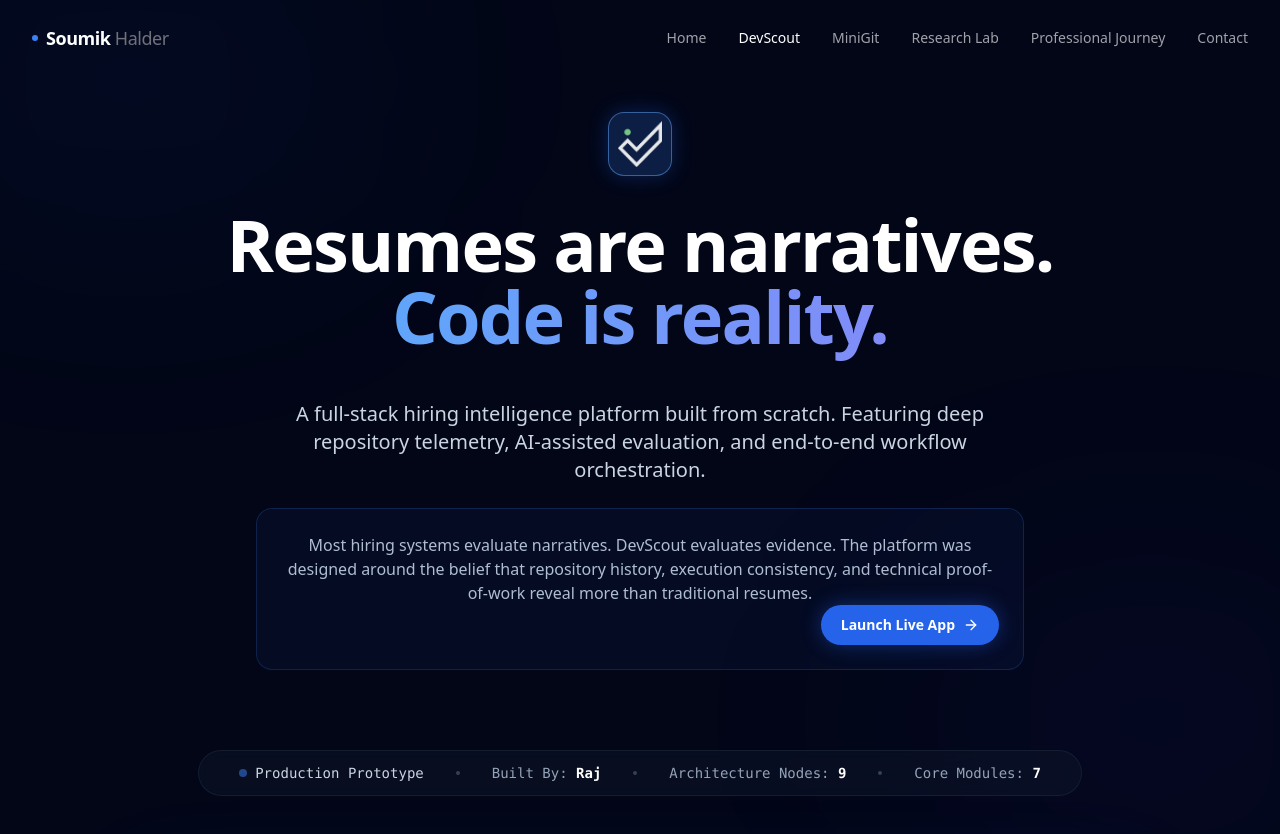
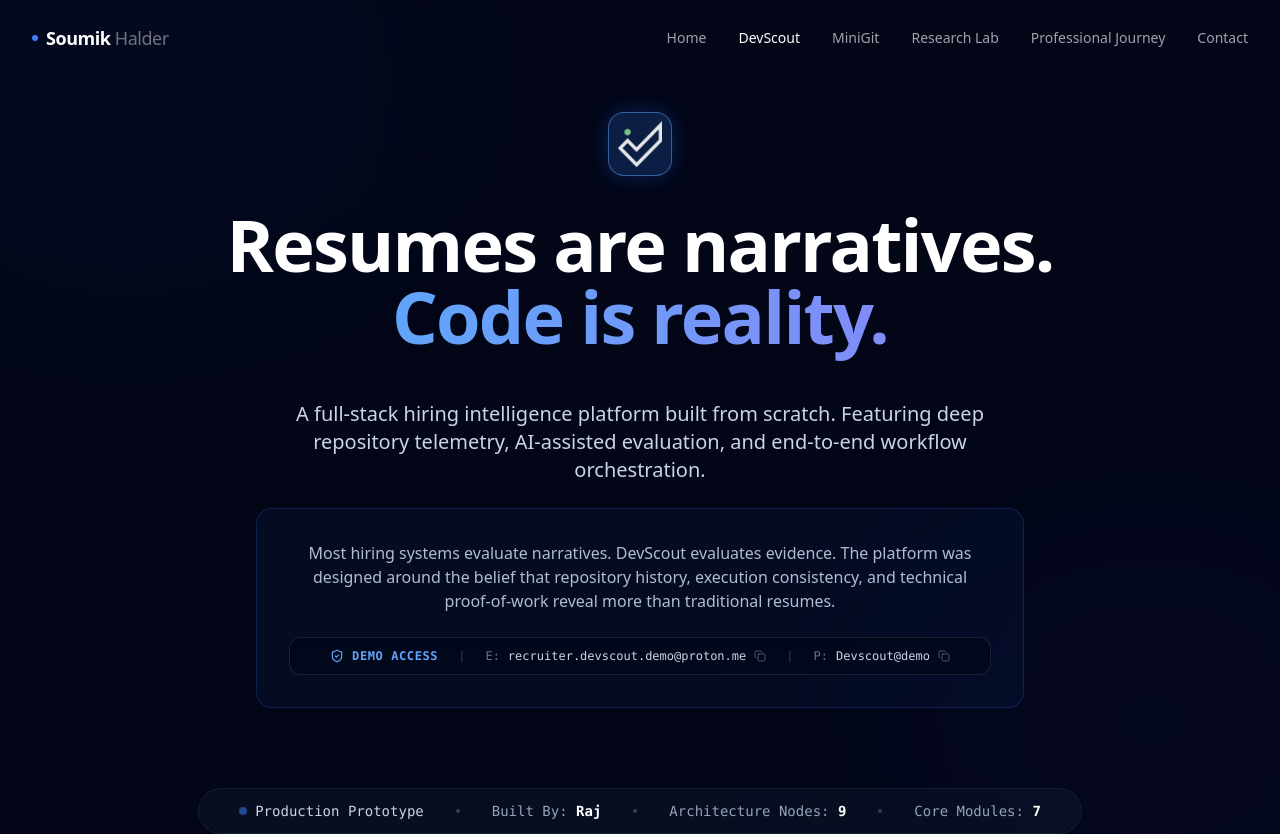
Before and after one commit to MrV3nomous/soumikhalder, a React (Vite) app: page /devscout in a window 1280 px wide. Shown: the top 834 px of the page. Built offline with nearby package versions, Linux system fonts and the light colour scheme.

Commit message:
Additiion of test credentials.

```diff
--- a/src/pages/DevScout.jsx
+++ b/src/pages/DevScout.jsx
@@ -1,6 +1,6 @@
 import { useState, useEffect } from 'react';
 import { Link } from 'react-router-dom';
-import {
+import { Copy, Check,
   ArrowLeft, X, ZoomIn, Hand, ChevronLeft, ChevronRight,
   Fingerprint, PlayCircle, LayoutGrid, Database, Terminal,
   LayoutDashboard, Swords, Radar, Sliders, Ticket, ShieldCheck,
@@ -58,7 +58,13 @@ export default function DevScout() {
     if (n.includes('auth')) return <ShieldCheck size={16} className="text-blue-500 shrink-0" />;
     return <FileCode2 size={16} className="text-blue-500 shrink-0" />;
   };
+  const [copiedItem, setCopiedItem] = useState(null);
 
+  const handleCopy = (text, type) => {
+    navigator.clipboard.writeText(text);
+    setCopiedItem(type);
+    setTimeout(() => setCopiedItem(null), 2000);
+  };
   return (
     <div className="w-full flex flex-col text-slate-200 font-sans selection:bg-blue-500/30 overflow-x-hidden relative animate-in fade-in duration-700">
 
@@ -83,23 +89,39 @@ export default function DevScout() {
             <p className="text-lg md:text-xl text-slate-300 font-light leading-relaxed">
               A full-stack hiring intelligence platform built from scratch. Featuring deep repository telemetry, AI-assisted evaluation, and end-to-end workflow orchestration.
             </p>
-            <div className="bg-blue-900/10 border border-blue-500/20 p-6 rounded-2xl">
+            <div className="bg-blue-900/10 border border-blue-500/20 p-6 md:p-8 rounded-2xl flex flex-col gap-6">
               <p className="text-sm md:text-base text-blue-100/80 leading-relaxed font-medium">
                 Most hiring systems evaluate narratives. DevScout evaluates evidence. The platform was designed around the belief that repository history, execution consistency, and technical proof-of-work reveal more than traditional resumes.
               </p>
-        <div className="w-full flex justify-end">
 
-          {data.liveUrl && (
-            <a
-              href={data.liveUrl}
-              target="_blank"
-              rel="noreferrer"
-              className="flex items-center gap-2 px-5 py-2.5 bg-blue-600 hover:bg-blue-500 rounded-full text-sm font-bold text-white transition-all shadow-[0_0_20px_rgba(37,99,235,0.4)] hover:scale-105"
-            >
-              Launch Live App <ArrowRight size={16} />
-            </a>
-          )}
-        </div>
+              {data.liveUrl && (
+                <div className="flex flex-col sm:flex-row items-center justify-center gap-3 md:gap-5 px-4 py-2.5 bg-slate-950/50 border border-slate-800/80 rounded-xl text-xs font-mono shadow-inner w-full lg:w-auto">
+                  <span className="flex items-center gap-2 text-blue-400 font-bold uppercase tracking-wider shrink-0">
+                    <ShieldCheck size={14} /> Demo Access
+                  </span>
+                  <span className="hidden sm:block text-slate-700">|</span>
+
+                  <button
+                    onClick={() => handleCopy('recruiter.devscout.demo@proton.me', 'hero-email')}
+                    className="flex items-center gap-2 text-slate-300 hover:text-white transition-colors group cursor-pointer"
+                    title="Click to copy email"
+                  >
+                    <span className="text-slate-500">E:</span>recruiter.devscout.demo@proton.me
+                    {copiedItem === 'hero-email' ? <Check size={12} className="text-emerald-400" /> : <Copy size={12} className="text-slate-600 group-hover:text-blue-400 transition-colors" />}
+                  </button>
+
+                  <span className="hidden sm:block text-slate-700">|</span>
+
+                  <button
+                    onClick={() => handleCopy('Devscout@demo', 'hero-password')}
+                    className="flex items-center gap-2 text-slate-300 hover:text-white transition-colors group cursor-pointer"
+                    title="Click to copy password"
+                  >
+                    <span className="text-slate-500">P:</span>Devscout@demo
+                    {copiedItem === 'hero-password' ? <Check size={12} className="text-emerald-400" /> : <Copy size={12} className="text-slate-600 group-hover:text-blue-400 transition-colors" />}
+                  </button>
+                </div>
+              )}
             </div>
           </div>
         </section>
@@ -149,7 +171,7 @@ export default function DevScout() {
               {[
                 { name: 'React', icon: FileCode2 }, { name: 'Tailwind', icon: LayoutGrid }, { name: 'Framer', icon: Activity },
                 { name: 'Supabase', icon: Database }, { name: 'PostgreSQL', icon: Server }, { name: 'Edge Functions', icon: Terminal },
-                { name: 'Google Gemini', icon: Cpu }, { name: 'GoTrue Auth', icon: ShieldCheck }, { name: 'Stripe Billing', icon: Ticket }
+                { name: 'GROQ API', icon: Cpu }, { name: 'GoTrue Auth', icon: ShieldCheck }, { name: 'Stripe Billing', icon: Ticket }
               ].map((tech) => (
                 <div key={tech.name} className="flex flex-col items-center justify-center gap-2 p-3 bg-slate-950/50 rounded-xl border border-slate-800/50 hover:border-blue-500/30 transition-colors text-center">
                   <tech.icon size={20} className="text-slate-400" />
@@ -405,20 +427,50 @@ export default function DevScout() {
 
           <div className="w-full max-w-md h-[1px] bg-slate-800 z-10 my-2"></div>
 
-          <div className="flex flex-col items-center z-10">
-            <p className="text-xl md:text-2xl font-light text-white mb-6">
+          <div className="flex flex-col items-center z-10 w-full mt-4">
+            <p className="text-xl md:text-2xl font-light text-white mb-8">
               Interested in discussing architecture, engineering decisions, or implementation details?
             </p>
-            <div className="flex flex-wrap gap-4 justify-center">
+
+            <div className="flex flex-wrap gap-4 justify-center mb-6">
               {data.liveUrl && (
-                <a href={data.liveUrl} target="_blank" rel="noreferrer" className="px-8 py-3 bg-blue-600 hover:bg-blue-500 text-white font-bold rounded-full transition-colors shadow-[0_0_20px_rgba(37,99,235,0.4)]">
+                <a href={data.liveUrl} target="_blank" rel="noreferrer" className="px-8 py-3 bg-blue-600 hover:bg-blue-500 text-white font-bold rounded-full transition-colors shadow-[0_0_20px_rgba(37,99,235,0.4)] hover:scale-105">
                   Explore App Live
                 </a>
               )}
-              <a href="mailto:soumikhlder@gmail.com" className="px-8 py-3 bg-slate-800 border border-slate-700 hover:bg-slate-700 text-white font-bold rounded-full transition-colors shadow-lg">
+              <a href="mailto:soumikhlder@gmail.com" className="px-8 py-3 bg-slate-800 border border-slate-700 hover:bg-slate-700 text-white font-bold rounded-full transition-colors shadow-lg hover:scale-105">
                 Let's Talk
               </a>
             </div>
+
+            {data.liveUrl && (
+              <div className="flex flex-col sm:flex-row items-center gap-3 md:gap-5 px-4 py-2.5 bg-slate-950/50 border border-slate-800/80 rounded-xl text-xs font-mono shadow-inner w-full lg:w-auto">
+                  <span className="flex items-center gap-2 text-blue-400 font-bold uppercase tracking-wider shrink-0">
+                    <ShieldCheck size={14} /> Demo Access
+                  </span>
+                  <span className="hidden sm:block text-slate-700">|</span>
+
+                  <button
+                    onClick={() => handleCopy('recruiter.devscout.demo@proton.me', 'hero-email')}
+                    className="flex items-center gap-2 text-slate-300 hover:text-white transition-colors group cursor-pointer"
+                    title="Click to copy email"
+                  >
+                    <span className="text-slate-500">E:</span>recruiter.devscout.demo@proton.me
+                    {copiedItem === 'hero-email' ? <Check size={12} className="text-emerald-400" /> : <Copy size={12} className="text-slate-600 group-hover:text-blue-400 transition-colors" />}
+                  </button>
+
+                  <span className="hidden sm:block text-slate-700">|</span>
+
+                  <button
+                    onClick={() => handleCopy('Devscout@demo', 'hero-password')}
+                    className="flex items-center gap-2 text-slate-300 hover:text-white transition-colors group cursor-pointer"
+                    title="Click to copy password"
+                  >
+                    <span className="text-slate-500">P:</span>Devscout@demo
+                    {copiedItem === 'hero-password' ? <Check size={12} className="text-emerald-400" /> : <Copy size={12} className="text-slate-600 group-hover:text-blue-400 transition-colors" />}
+                  </button>
+                </div>
+            )}
           </div>
         </section>
 
```
